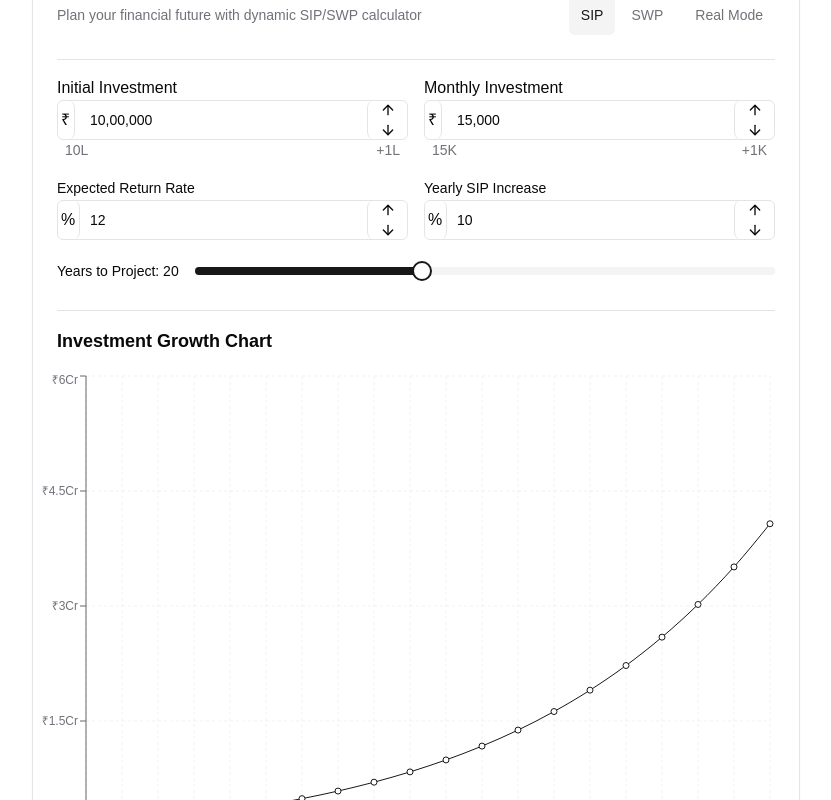
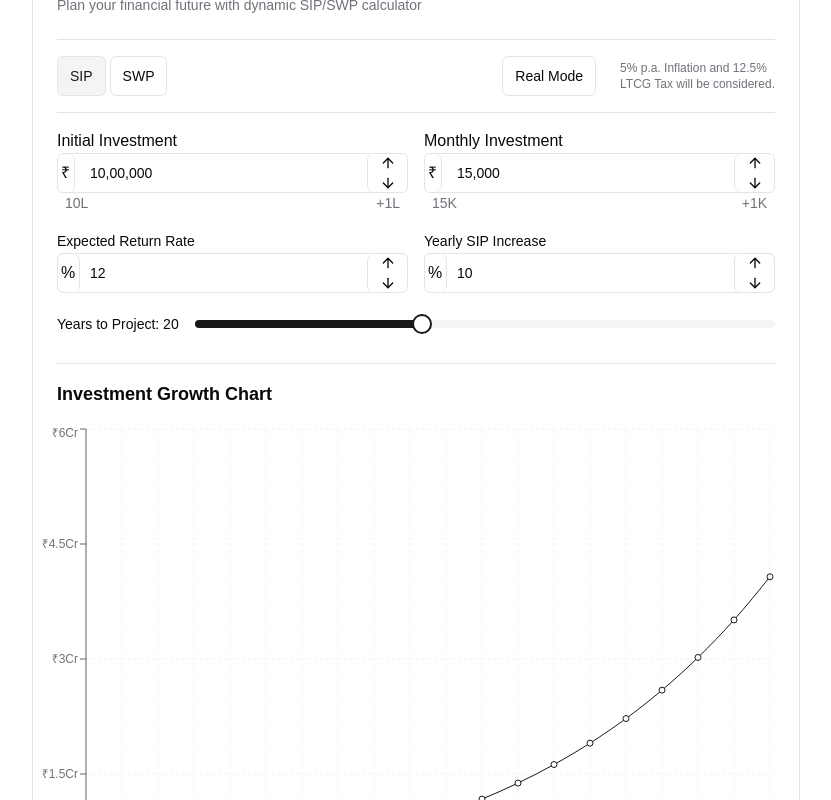
Before and after one commit to bipinkrish/finflow, a Next.js app: page / in a window 1280 px wide. Shown: the part 100-900 px from the top of the page, without its empty margins (224-1055 px from the left). Built offline with nearby package versions, Linux system fonts and the light colour scheme.

Commit message:
finalising v1

```diff
--- a/package.json
+++ b/package.json
@@ -1,6 +1,6 @@
 {
   "name": "finflow",
-  "version": "0.1.0",
+  "version": "1.0",
   "private": true,
   "scripts": {
     "dev": "next dev --turbopack",
--- a/src/components/finance-flow.tsx
+++ b/src/components/finance-flow.tsx
@@ -1,6 +1,6 @@
 "use client";
 
-import { useState, useEffect } from "react";
+import { useState, useEffect, FC } from "react";
 import {
   Card,
   CardContent,
@@ -25,6 +25,189 @@ import LOGO from "@/app/images/favicon.png";
 import LOGO_LIGHT from "@/app/images/favicon-light.png";
 import Image from "next/image";
 import { exportPdfId, handleDownloadPDF } from "@/lib/utils";
+import { CalculatorOptionsProps, GraphSectionProps, HeaderProps, InputSectionProps } from "@/lib/types";
+import packageJson from "../../package.json";
+const { version } = packageJson;
+
+export const Header: FC<HeaderProps> = ({ isDarkMode, toggleDarkMode }) => {
+  return (
+    <>
+      <CardHeader>
+        <div className="flex justify-between items-center">
+          <CardTitle className="flex items-end">
+            <Image src={isDarkMode ? LOGO : LOGO_LIGHT} alt="FF" width={32} />
+            FinFlow
+          </CardTitle>
+          <div>
+            <a
+              href="https://github.com/bipinkrish/finflow"
+              target="_blank"
+              rel="noopener noreferrer"
+            >
+              <Button variant="ghost" size="icon">
+                <Github />
+              </Button>
+            </a>
+            <Button variant="ghost" size="icon" onClick={toggleDarkMode}>
+              {isDarkMode ? <Sun /> : <Moon />}
+            </Button>
+            <Button variant="ghost" size="icon" onClick={handleDownloadPDF}>
+              <Download />
+            </Button>
+          </div>
+        </div>
+        <CardDescription>
+          Plan your financial future with dynamic SIP/SWP calculator
+        </CardDescription>
+      </CardHeader>
+    </>
+  );
+}
+
+export const CalculatorOptions: FC<CalculatorOptionsProps> = ({
+  calculatorType,
+  setCalculatorType,
+  realMode,
+  setRealMode,
+}) => {
+  return (
+    <>
+      <div className="flex flex-wrap place-content-between items-center mb-4 gap-4">
+        <div className="flex gap-2">
+          <ToggleGroup
+            type="single"
+            variant="outline"
+            value={calculatorType}
+            onValueChange={(value) => value && setCalculatorType(value)}
+          >
+            <ToggleGroupItem value="SIP">SIP</ToggleGroupItem>
+            <ToggleGroupItem value="SWP">SWP</ToggleGroupItem>
+          </ToggleGroup>
+        </div>
+        <div className="flex items-center gap-1 md:gap-2">
+          <Toggle
+            variant="outline"
+            onPressedChange={setRealMode}
+            className="important-button"
+          >
+            Real Mode
+          </Toggle>
+          <div className="text-xs text-muted-foreground text-center sm:text-left sm:ml-4 w-full sm:w-auto">
+            <span className="block">5% p.a. Inflation and 12.5%</span>
+            <span className="block">LTCG Tax will be considered.</span>
+          </div>
+        </div>
+      </div>
+    </>
+  );
+};
+
+export const InputSection: FC<InputSectionProps> = ({
+  calculatorType,
+  initialInvestment,
+  setInitialInvestment,
+  monthlyAmount,
+  setMonthlyAmount,
+  expectedReturnRate,
+  setExpectedReturnRate,
+  yearlyChangePercentage,
+  setYearlyChangePercentage,
+  yearsToProject,
+  setYearsToProject
+}) => {
+  return (
+    <div className="grid gap-4 mb-4 grid-cols-1 md:grid-cols-2 lg:grid-cols-3">
+      <div className="grid gap-4 md:col-span-full md:grid-cols-2">
+        <div className="flex-1">
+          <label htmlFor="initialInvestment">Initial Investment</label>
+          <FormattedNumberInput
+            id="initialInvestment"
+            value={initialInvestment}
+            onChange={setInitialInvestment}
+            step={LAKH}
+            unit="₹"
+          />
+        </div>
+        <div className="flex-1">
+          <label htmlFor="monthlyAmount">
+            Monthly {calculatorType == "SIP" ? "Investment" : "Withdrawal"}
+          </label>
+          <FormattedNumberInput
+            id="monthlyAmount"
+            value={monthlyAmount}
+            onChange={setMonthlyAmount}
+            step={THOUSAND}
+            unit="₹"
+          />
+        </div>
+      </div>
+
+      <div className="grid gap-4 md:col-span-full md:grid-cols-2">
+        <div className="flex-1">
+          <Label htmlFor="expectedReturnRate">Expected Return Rate</Label>
+          <FormattedNumberInput
+            id="expectedReturnRate"
+            value={expectedReturnRate}
+            onChange={setExpectedReturnRate}
+            step={1}
+            unit="%"
+            showFooter={false}
+          />
+        </div>
+        <div className="flex-1">
+          <Label htmlFor="yearlyChangePercentage">
+            Yearly {calculatorType} Increase
+          </Label>
+          <FormattedNumberInput
+            id="yearlyChangePercentage"
+            value={yearlyChangePercentage}
+            onChange={setYearlyChangePercentage}
+            step={1}
+            unit="%"
+            showFooter={false}
+          />
+        </div>
+      </div>
+
+      <div className="flex items-center gap-4 col-span-full mt-2">
+        <Label htmlFor="yearsToProject" className="whitespace-nowrap">
+          Years to Project: {yearsToProject}
+        </Label>
+        <Slider
+          id="yearsToProject"
+          min={1}
+          max={50}
+          step={1}
+          value={[yearsToProject]}
+          onValueChange={(value) => setYearsToProject(value[0])}
+          className="flex-1"
+        />
+      </div>
+    </div>
+  );
+}
+
+export const GraphSection: FC<GraphSectionProps> = ({
+  showGraphs,
+  results,
+  calculatorType
+}) => {
+  if (!showGraphs) {
+    return (
+      <div className="text-center text-sm text-muted-foreground">
+        No Values to see the projections
+      </div>
+    );
+  }
+
+  return (
+    <div className="grid gap-6" id="graphs-container">
+      <GrowthChart data={results.chartData} calculatorType={calculatorType} />
+      <BreakdownChart data={results.pieChartData} calculatorType={calculatorType} />
+      <MilestoneChart data={results.croresMilestones} />
+    </div>
+  );
+}
 
 export function FinanceFlow() {
   const [initialInvestment, setInitialInvestment] = useState(0);
@@ -98,159 +281,41 @@ export function FinanceFlow() {
   };
 
   return (
-    <Card
-      id={exportPdfId}
-      className={`w-full max-w-3xl mx-auto my-2 ${isDarkMode ? "dark" : ""}`}
-    >
-      <CardHeader>
-        <div className="flex justify-between items-center">
-          <CardTitle className="flex items-end">
-            <Image src={isDarkMode ? LOGO : LOGO_LIGHT} alt="FF" width={32} />
-            FinFlow
-          </CardTitle>
-          <div>
-            <a
-              href="https://github.com/bipinkrish/finflow"
-              target="_blank"
-              rel="noopener noreferrer"
-            >
-              <Button variant="ghost" size="icon">
-                <Github />
-              </Button>
-            </a>
-            <Button variant="ghost" size="icon" onClick={toggleDarkMode}>
-              {isDarkMode ? <Sun /> : <Moon />}
-            </Button>
-            <Button variant="ghost" size="icon" onClick={handleDownloadPDF}>
-              <Download />
-            </Button>
-          </div>
-        </div>
-        <CardDescription>
-          <div className="flex justify-between items-center">
-            <div>
-              <span className="block">
-                Plan your financial future with dynamic SIP/SWP calculator
-              </span>
-              {realMode && (
-                <span className="important-text">
-                  Real Mode is on, 5% p.a. Inflation and 12.5% Tax is considered
-                </span>
-              )}
-            </div>
-            <div className="flex gap-2">
-              <ToggleGroup
-                type="single"
-                value={calculatorType}
-                onValueChange={(value) => value && setCalculatorType(value)}
-              >
-                <ToggleGroupItem value="SIP">SIP</ToggleGroupItem>
-                <ToggleGroupItem value="SWP">SWP</ToggleGroupItem>
-              </ToggleGroup>
-              <Toggle
-                onPressedChange={setRealMode}
-                className="important-button"
-              >
-                Real Mode
-              </Toggle>
-            </div>
-          </div>
-        </CardDescription>
-      </CardHeader>
+    <Card id={exportPdfId} className={`w-full max-w-3xl mx-auto my-2 ${isDarkMode ? "dark" : ""}`}>
+      <Header isDarkMode={isDarkMode} toggleDarkMode={toggleDarkMode} />
       <CardContent>
         <Separator className="mb-4" />
-        <div className="grid gap-4 mb-4 grid-cols-1 md:grid-cols-2 lg:grid-cols-3">
-          {/* Row 1: Initial Investment and Monthly Investment */}
-          <div className="grid gap-4 md:col-span-full md:grid-cols-2">
-            <div className="flex-1">
-              <label htmlFor="initialInvestment">Initial Investment</label>
-              <FormattedNumberInput
-                id="initialInvestment"
-                value={initialInvestment}
-                onChange={setInitialInvestment}
-                step={LAKH}
-                unit="₹"
-              />
-            </div>
-            <div className="flex-1">
-              <label htmlFor="monthlyAmount">
-                Monthly {calculatorType == "SIP" ? "Investment" : "Withdrawal"}
-              </label>
-              <FormattedNumberInput
-                id="monthlyAmount"
-                value={monthlyAmount}
-                onChange={setMonthlyAmount}
-                step={THOUSAND}
-                unit="₹"
-              />
-            </div>
-          </div>
-
-          {/* Row 2: Expected Return Rate and Yearly Change */}
-          <div className="grid gap-4 md:col-span-full md:grid-cols-2">
-            <div className="flex-1">
-              <Label htmlFor="expectedReturnRate">Expected Return Rate</Label>
-              <FormattedNumberInput
-                id="expectedReturnRate"
-                value={expectedReturnRate}
-                onChange={setExpectedReturnRate}
-                step={1}
-                unit="%"
-                showFooter={false}
-              />
-            </div>
-            <div className="flex-1">
-              <Label htmlFor="yearlyChangePercentage">
-                Yearly {calculatorType} Increase
-              </Label>
-              <FormattedNumberInput
-                id="yearlyChangePercentage"
-                value={yearlyChangePercentage}
-                onChange={setYearlyChangePercentage}
-                step={1}
-                unit="%"
-                showFooter={false}
-              />
-            </div>
-          </div>
-
-          {/* Slider */}
-          <div className="flex items-center gap-4 col-span-full mt-2">
-            <Label htmlFor="yearsToProject" className="whitespace-nowrap">
-              Years to Project: {yearsToProject}
-            </Label>
-            <Slider
-              id="yearsToProject"
-              min={1}
-              max={50}
-              step={1}
-              value={[yearsToProject]}
-              onValueChange={(value) => setYearsToProject(value[0])}
-              className="flex-1"
-            />
-          </div>
-        </div>
-
-        {/* Graphs */}
+        <CalculatorOptions
+          calculatorType={calculatorType}
+          setCalculatorType={setCalculatorType}
+          realMode={realMode}
+          setRealMode={setRealMode}
+        />
+        <Separator className="mb-4" />
+        <InputSection
+          calculatorType={calculatorType}
+          initialInvestment={initialInvestment}
+          setInitialInvestment={setInitialInvestment}
+          monthlyAmount={monthlyAmount}
+          setMonthlyAmount={setMonthlyAmount}
+          expectedReturnRate={expectedReturnRate}
+          setExpectedReturnRate={setExpectedReturnRate}
+          yearlyChangePercentage={yearlyChangePercentage}
+          setYearlyChangePercentage={setYearlyChangePercentage}
+          yearsToProject={yearsToProject}
+          setYearsToProject={setYearsToProject}
+        />
         <Separator className="mt-8 mb-4" />
-        {showGraphs ? (
-          <div className="grid gap-6" id="graphs-container">
-            <GrowthChart
-              data={results.chartData}
-              calculatorType={calculatorType}
-            />
-            <BreakdownChart
-              data={results.pieChartData}
-              calculatorType={calculatorType}
-            />
-            <MilestoneChart data={results.croresMilestones} />
-          </div>
-        ) : (
-          <div className="text-center text-sm text-muted-foreground">
-            Enter some values to see the projections
-          </div>
-        )}
+        <GraphSection
+          showGraphs={showGraphs}
+          results={results}
+          calculatorType={calculatorType}
+        />
       </CardContent>
+      <Separator className="mt-2" />
+      <div className="text-center text-xs text-muted-foreground">
+        MIT Licensed © 2024 Bipin | v{version}
+      </div>
     </Card>
   );
 }
--- a/src/components/milestone-chart.tsx
+++ b/src/components/milestone-chart.tsx
@@ -52,7 +52,7 @@ export function MilestoneChart({ data }: MilestoneChartProps) {
             />
             <YAxis
               label={{
-                value: "StopTime for each Crore",
+                value: "Stoptime for each Crore",
                 angle: -90,
                 position: "insideLeft",
                 offset: 20,
--- /dev/null
+++ b/src/lib/types.ts
@@ -0,0 +1,34 @@
+// types.ts
+import { CalculationResult } from "@/lib/calculations";
+
+export interface HeaderProps {
+    isDarkMode: boolean;
+    toggleDarkMode: () => void;
+}
+
+export interface CalculatorOptionsProps {
+    calculatorType: string | "SIP" | "SWP";
+    setCalculatorType: (type: string | "SIP" | "SWP") => void;
+    realMode: boolean;
+    setRealMode: (mode: boolean) => void;
+}
+
+export interface InputSectionProps {
+    calculatorType: string | "SIP" | "SWP";
+    initialInvestment: number;
+    setInitialInvestment: (value: number) => void;
+    monthlyAmount: number;
+    setMonthlyAmount: (value: number) => void;
+    expectedReturnRate: number;
+    setExpectedReturnRate: (value: number) => void;
+    yearlyChangePercentage: number;
+    setYearlyChangePercentage: (value: number) => void;
+    yearsToProject: number;
+    setYearsToProject: (value: number) => void;
+}
+
+export interface GraphSectionProps {
+    showGraphs: boolean;
+    results: CalculationResult;
+    calculatorType: string | "SIP" | "SWP";
+}
```
Also changed, not shown: 1 other file (tests, documents, lock files or other folders).
